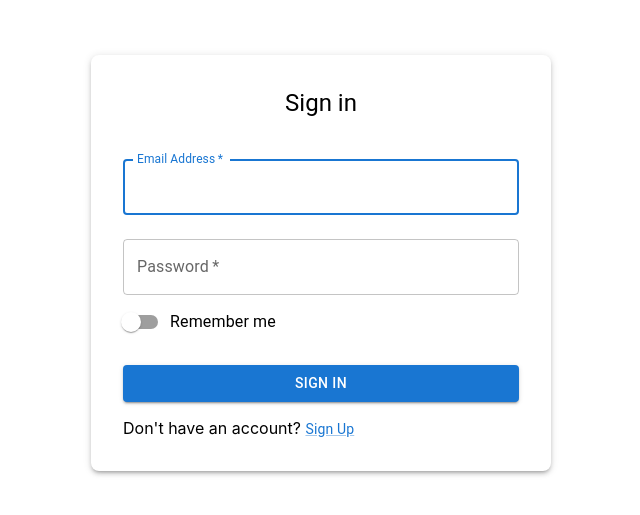
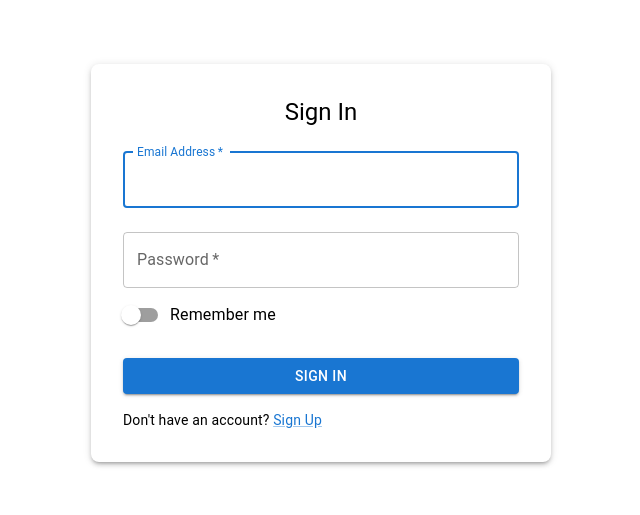
Before and after one commit to namangaurmbd99/e_ways_frontend, a React (Create React App) app: page / in a window 1280 px wide. Shown: the part 137-652 px from the top of the page, without its empty margins (319-959 px from the left). Built offline with nearby package versions, Linux system fonts and the light colour scheme.

Commit message:
API integration for signin

```diff
--- a/package.json
+++ b/package.json
@@ -11,6 +11,7 @@
     "@testing-library/jest-dom": "^5.17.0",
     "@testing-library/react": "^13.4.0",
     "@testing-library/user-event": "^13.5.0",
+    "axios": "^1.7.0",
     "react": "^18.3.1",
     "react-dom": "^18.3.1",
     "react-router-dom": "^6.23.1",
--- a/src/App.js
+++ b/src/App.js
@@ -1,12 +1,15 @@
 import React from "react";
 import { BrowserRouter as Router, Routes, Route } from "react-router-dom";
 import Signin from "./Components/SignIn/SignIn";
+import Home from "./Components/Home/Home";
 
 function App() {
   return (
     <Router>
       <Routes>
         <Route path="/" element={<Signin />} />
+        <Route path="/home" element={<Home />} />
+        <Route path="/" element={<Home />} />
       </Routes>
     </Router>
   );
--- /dev/null
+++ b/src/Components/Home/Home.js
@@ -0,0 +1,14 @@
+import React from 'react';
+import { Typography, Container } from '@mui/material';
+
+const Home = () => {
+  return (
+    <Container>
+      <Typography variant="h4" component="h1" gutterBottom>
+        Welcome to the Home Page!
+      </Typography>
+    </Container>
+  );
+};
+
+export default Home;
--- a/src/Components/SignIn/SignIn.js
+++ b/src/Components/SignIn/SignIn.js
@@ -1,4 +1,4 @@
-import React from "react";
+import React, { useState } from "react";
 import {
   Container,
   Box,
@@ -9,10 +9,32 @@ import {
   Grid,
   FormControlLabel,
   Switch,
+  Alert,
 } from "@mui/material";
+import { useNavigate } from "react-router-dom";
+import { login } from "../../api";
 import "./SignIn.css";
 
 const Signin = () => {
+  const [email, setEmail] = useState("");
+  const [password, setPassword] = useState("");
+  const [rememberMe, setRememberMe] = useState(false);
+  const [error, setError] = useState(null);
+  const navigate = useNavigate();
+
+  const handleSubmit = async (event) => {
+    event.preventDefault();
+    setError(null);
+
+    try {
+      const data = await login(email, password);
+      console.log(data);
+      navigate("/");
+    } catch (error) {
+      setError(error.error || "An error occurred. Please try again.");
+    }
+  };
+
   return (
     <Container
       component="main"
@@ -39,10 +61,14 @@ const Signin = () => {
       >
         <Typography component="h1" variant="h5" className="title">
           <div className="blue-square"></div>
-          Sign in
+          Sign In
         </Typography>
-        <Box sx={{ display: "flex", gap: 1, mt: 2 }}></Box>
-        <Box component="form" noValidate sx={{ mt: 1, width: "100%" }}>
+        {error && (
+          <Alert severity="error" sx={{ width: "100%", mt: 2 }}>
+            {error}
+          </Alert>
+        )}
+        <Box component="form" noValidate sx={{ mt: 1, width: "100%" }} onSubmit={handleSubmit}>
           <TextField
             margin="normal"
             required
@@ -52,6 +78,8 @@ const Signin = () => {
             name="email"
             autoComplete="email"
             autoFocus
+            value={email}
+            onChange={(e) => setEmail(e.target.value)}
           />
           <TextField
             margin="normal"
@@ -62,10 +90,14 @@ const Signin = () => {
             type="password"
             id="password"
             autoComplete="current-password"
+            value={password}
+            onChange={(e) => setPassword(e.target.value)}
           />
           <FormControlLabel
             control={
               <Switch
+                checked={rememberMe}
+                onChange={(e) => setRememberMe(e.target.checked)}
                 sx={{
                   "& .Mui-checked": {
                     color: "#1976d2",
@@ -85,12 +117,12 @@ const Signin = () => {
           </Button>
           <Grid container>
             <Grid item>
-              <Grid href="#" variant="body2">
+              <Typography variant="body2">
                 {"Don't have an account? "}
                 <Link href="#" variant="body2">
                   Sign Up
                 </Link>
-              </Grid>
+              </Typography>
             </Grid>
           </Grid>
         </Box>
--- /dev/null
+++ b/src/api.js
@@ -0,0 +1,16 @@
+// src/api.js
+import axios from 'axios';
+
+const API_BASE_URL = "http://localhost:3000/api/v1";
+
+export const login = async (username, password) => {
+  try {
+    const response = await axios.post(`${API_BASE_URL}/sessions`, {
+      username,
+      password,
+    });
+    return response.data;
+  } catch (error) {
+    throw error.response ? error.response.data : new Error("An error occurred. Please try again.");
+  }
+};
```
Also changed, not shown: 1 other file (tests, documents, lock files or other folders).
